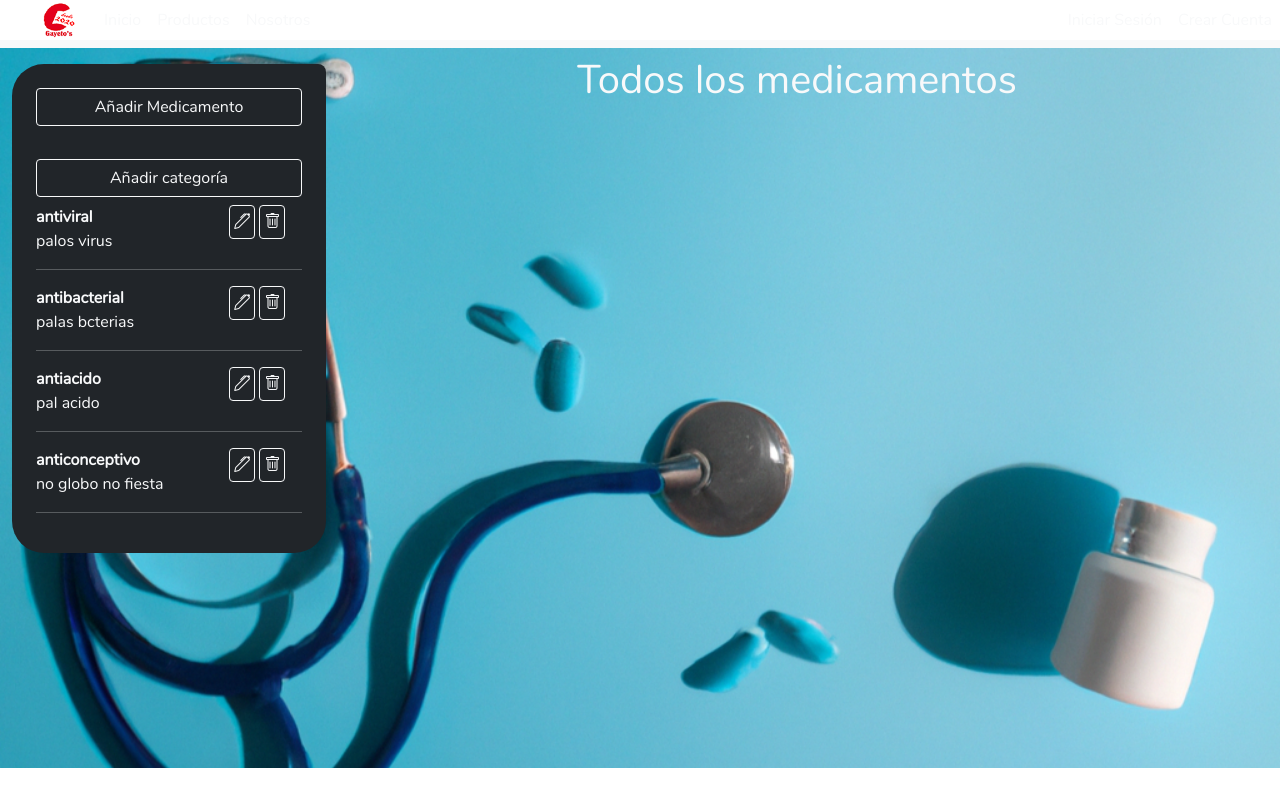
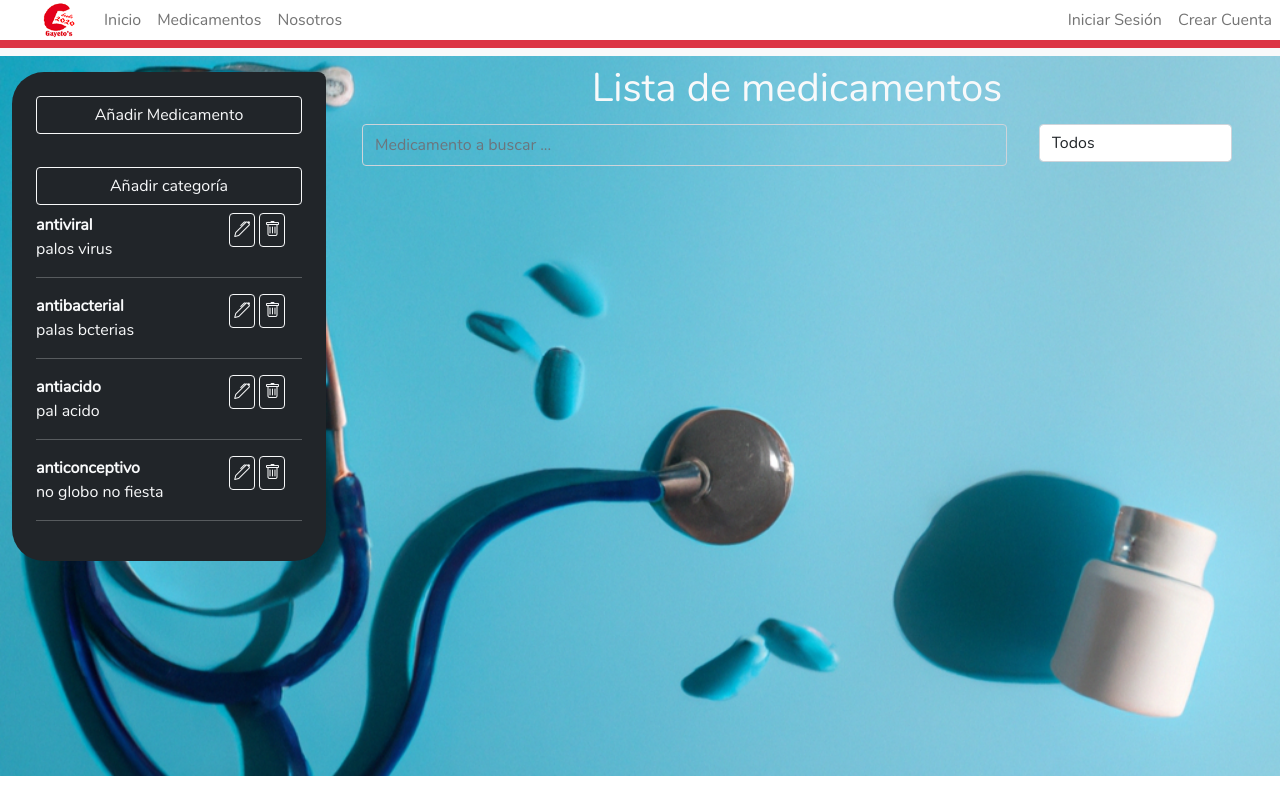
Before and after one commit to IDGS-904-19002246/MediCard, a Flask app: page /medicamentos in a window 1280 px wide. Run offline with Flask 3, Linux system fonts and the light colour scheme; data comes from the database, SQL or seed files in the repository; parts of the project's set-up code (start-up, migrations or seed data) failed here and were passed over; some libraries are stand-ins or nearby versions.

Commit message:
index Nov27,2023

```diff
--- a/app.py
+++ b/app.py
@@ -73,6 +73,8 @@ login_manager.init_app(app)
 login_manager.login_view = 'usu.login'
 login_manager.login_message = u"Por Favor, Inicie Sesión."
 
+# ---------------------------------------------------------------------------------
+
 @login_manager.user_loader
 def load_user(user_id): return tbl_usuarios.query.get(int(user_id))
 # def load_user(user_id): return session.get(tbl_usuarios, int(user_id))
@@ -86,14 +88,7 @@ def load_user(user_id): return tbl_usuarios.query.get(int(user_id))
 @app.route("/index", methods=['GET', 'POST'])
 @app.route("/", methods=['GET', 'POST'])
 def index():
-    medicinas = tbl_medicamentos.query.all()
-    medicinas_json = [{
-        "id": medicina.id_medicamento,
-         "nombre": medicina.nombre,
-         "fabricante": medicina.fabricante
-         }for medicina in medicinas]
-
-    return jsonify(medicinas_json)
+    return render_template('index.html')
 
 
     # return render_template('index.html', current_user=current_user, )
--- a/static/fondo.css
+++ b/static/fondo.css
@@ -4,7 +4,7 @@
     background-size: 100% 100%;
     background-image: var(--f);
 }
-.fondo-trans {
+.fondo-trans{
     background-color: var(--co);
 }
 
--- a/static/tabla.css
+++ b/static/tabla.css
@@ -1,5 +1,5 @@
 .tarjeta {
-    width: 20%;
+    width: 24%;
     position: relative;
 }
 
--- a/templates/layout.html
+++ b/templates/layout.html
@@ -37,21 +37,23 @@
 <body>
     <div>
 
-        <nav class="navbar navbar-expand-lg navbar-light g-danger text-light p-0">
+        <nav class="navbar navbar-expand-lg navbar-light p-0">
             <div class="navbar-brand p-0">
                 <img src="../static/img/logo_min.png" style="height: 40px;margin-left: 40px;" alt="NoLogo">
             </div>
             <button class="navbar-toggler" onclick="$('#navbarNav').slideToggle(250);">
-                <span class="navbar-toggler-icon"></span></button>
+                <span class="navbar-toggler-icon"></span>
+            </button>
 
             <div class="navbar-collapse collapse" id="navbarNav">
 
                 <ul class="navbar-nav me-auto">
-                    <li class="nav-item"><a class="nav-link text-light" href="/index">Inicio</span></a></li>
-                    <li class="nav-item"><a class="nav-link text-light" href="/productos">Productos</span></a></li>
-                    <li class="nav-item"><a class="nav-link text-light" href="/nosotros">Nosotros</span></a></li>
+                    <li class="nav-item"><a class="nav-link" href="/index">Inicio</span></a></li>
+                    <li class="nav-item"><a class="nav-link" href="/medicamentos">Medicamentos</span></a></li>
+                    <li class="nav-item"><a class="nav-link" href="/nosotros">Nosotros</span></a></li>
 
-                    {% if current_user.is_authenticated and current_user.rol == 'admin' or current_user.rol == 'empleado' %}
+
+                    <!-- {% if current_user.is_authenticated and current_user.rol == 'admin' or current_user.rol == 'empleado' %}
 
                     <li class="nav-item"><a class="nav-link text-light" onclick="$('#admin').slideToggle(250);">
                         Administración
@@ -68,22 +70,19 @@
                             {%endif%}
                         </div>
                     </li>
-                    {% endif %}
+                    {% endif %} -->
                 </ul>
 
                 <ul class="navbar-nav mr-auto">
                     {% if not current_user.is_authenticated %}
                     <li class="nav-item">
-                        <a class="nav-link text-light" href="login">Iniciar Sesión</a>
+                        <a class="nav-link" href="login">Iniciar Sesión</a>
                     </li>
                     <li class="nav-item">
-                        <a class="nav-link text-light" href="singup">Crear Cuenta</a>
+                        <a class="nav-link" href="singup">Crear Cuenta</a>
                     </li>
                     {%endif%}
                     {% if current_user.is_authenticated  %}
-                    <li class="nav-item float-end">
-                        <a class="nav-link text-light" href="carrito"><i class="bi bi-cart"></i></a>
-                    </li>
                     <li class="nav-item float-end">
                         <a class="nav-link text-light" href="micuenta">Mi Cuenta</a>
                     </li>
@@ -102,7 +101,7 @@
     </div>
 
     <div style="height:90%;width: 100%; background-color: black;">
-        <!-- <h1>{{current_user.nombre}}</h1> -->
+    <div class="bg-danger p-1"></div>
         {% block content %}
 
         {% endblock %}
--- a/templates/med/medicamentos.html
+++ b/templates/med/medicamentos.html
@@ -35,8 +35,30 @@
 
         </div>
         <!-- -------------------------------------------------------------------------------- -->
-        <div class="col-sm-9 table-responsive bg-opacity" id="U" style="--co:#ffffff80;">
-            <h1 class="text-light text-center">Todos los medicamentos</h1>
+        <div class="col-sm-9 table-responsive" id="U" >
+            <h1 class="text-light text-center">Lista de medicamentos</h1>
+
+            <div class="row m-2">
+                <div class="col-sm-9" >
+                    <div class="input-container p-1">
+                        <input class="form-control fondo-trans" style="--co:#ffffff80;"
+                        id="buscador" name="buscador" required="" type="text" value="" placeholder="Medicamento a buscar ...">
+                    </div>
+                </div>
+                <div class="col-sm-3">
+
+                    <div class="input-container p-1">
+                        <select class="form-control" id="medida" name="medida">
+                            {% for l in tipo %}
+                                <option value="0">Todos</option>
+                                <option value="ml">{{l.nombre}}</option>
+                            {% endfor %}
+                        </select>
+                    </div>
+
+                </div>
+
+            </div>
             <div class="h-75" style="overflow: auto;">
 
                 {% for m in M %}
```
Also changed, not shown: templates/index.html (+59 -14 lines).
